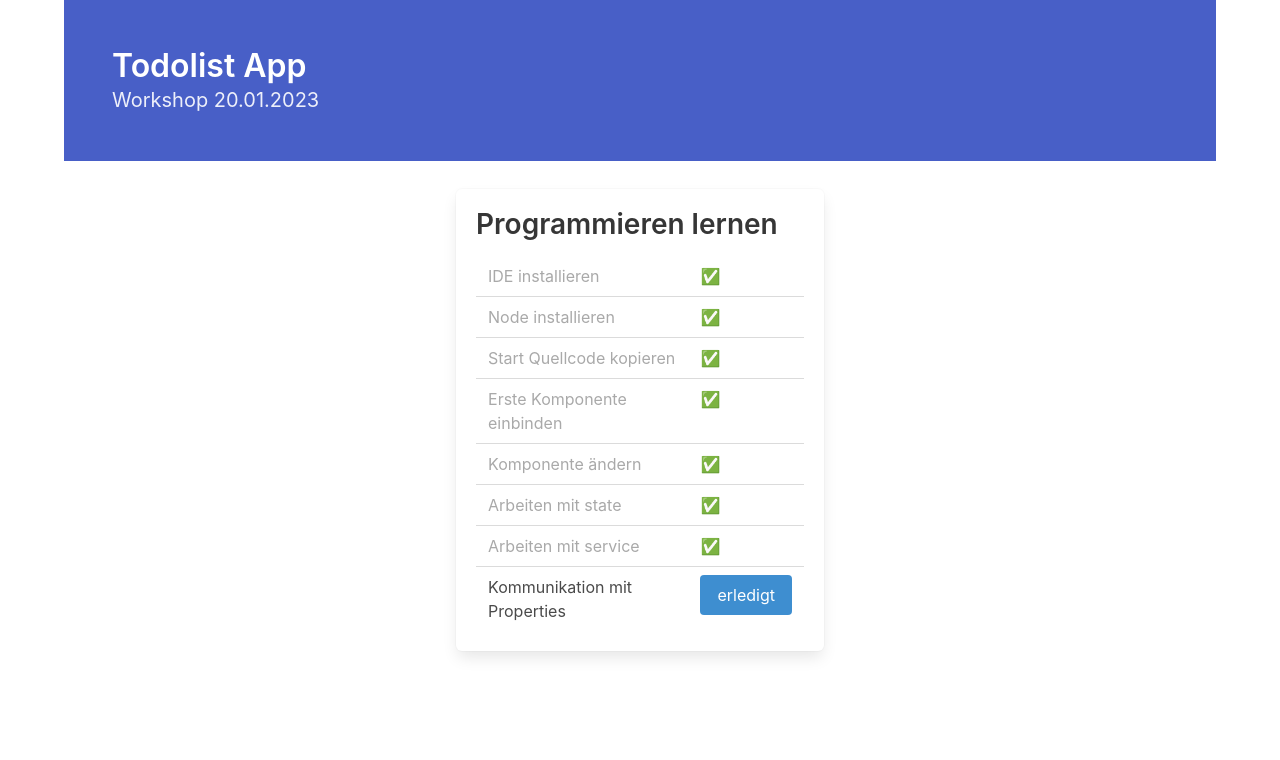
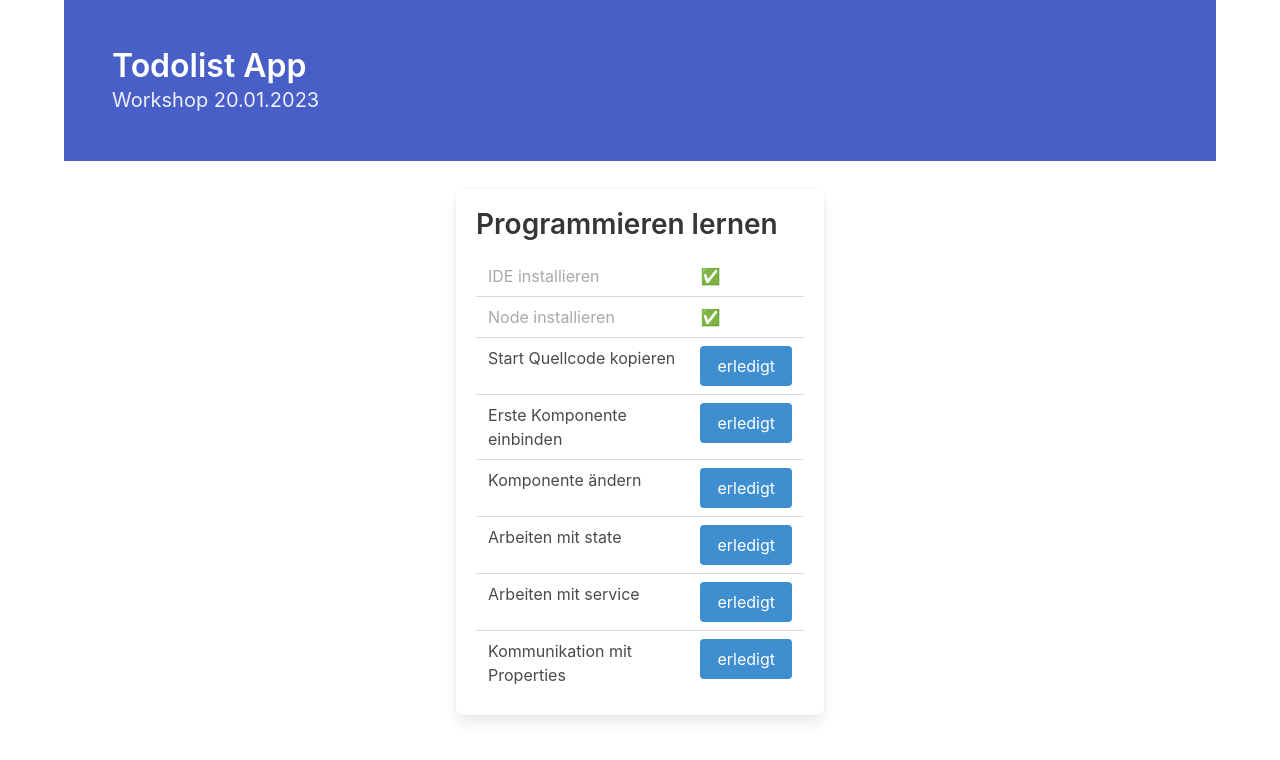
Before and after one commit to marco-dierenfeldt/ws_todo, a React (Create React App) app: page / in a window 1280 px wide. Shown: the top 760 px of the page. Built offline with nearby package versions, Linux system fonts and the light colour scheme.

Commit message:
implement resolve feature

```diff
--- a/src/components/TodoList.component.jsx
+++ b/src/components/TodoList.component.jsx
@@ -12,9 +12,19 @@ class TodoList extends Component {
     }
 
     componentDidMount = () => {
+        this.init();
+    }
+
+    init = () => {
         var todoList = TodoListService.getTodoList();
         this.setState(todoList);
         //console.log('todoList: ' + todoList.title);
+    }
+
+    resolveTodo = (index) => {
+        console.log(index);
+        TodoListService.setTodoDone(index);
+        this.init();
     }
 
     render() {
@@ -27,7 +37,7 @@ class TodoList extends Component {
                         //console.log('todo: '+todo.text+' done: '+todo.done);
                         return todo.done ?
                             <tr key={idx} className="done"><td>{todo.text}</td><td>&#9989;</td></tr> :
-                            <tr key={idx} ><td>{todo.text}</td><td><button className="button is-info">erledigt</button></td></tr>
+                            <tr key={idx} ><td>{todo.text}</td><td><button onClick={() => this.resolveTodo(idx)} className="button is-info">erledigt</button></td></tr>
                     })}
                     </tbody>
                 </table>
--- a/src/service/TodoList.service.js
+++ b/src/service/TodoList.service.js
@@ -2,11 +2,11 @@ class TodoListService {
     todoList = {title:'Programmieren lernen', todos:[
             {text:'IDE installieren',done:true},
             {text:'Node installieren',done:true},
-            {text:'Start Quellcode kopieren',done:true},
-            {text:'Erste Komponente einbinden',done:true},
-            {text:'Komponente ändern',done:true},
-            {text:'Arbeiten mit state',done:true},
-            {text:'Arbeiten mit service',done:true},
+            {text:'Start Quellcode kopieren',done:false},
+            {text:'Erste Komponente einbinden',done:false},
+            {text:'Komponente ändern',done:false},
+            {text:'Arbeiten mit state',done:false},
+            {text:'Arbeiten mit service',done:false},
             {text:'Kommunikation mit Properties',done:false}
         ]
     };
@@ -14,6 +14,10 @@ class TodoListService {
     getTodoList() {
         return this.todoList;
     }
+
+    setTodoDone(index) {
+        this.todoList.todos[index].done=true;
+    }
 }
 
 export default new TodoListService();
```
